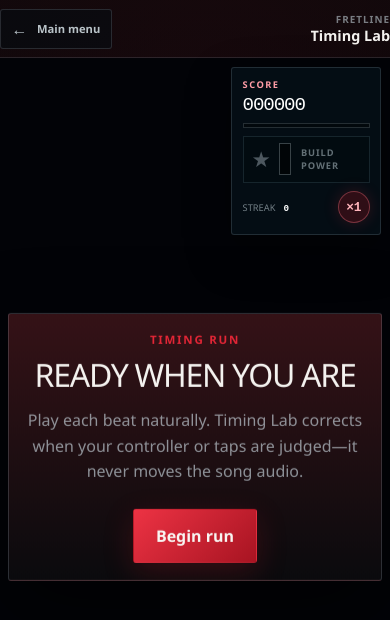
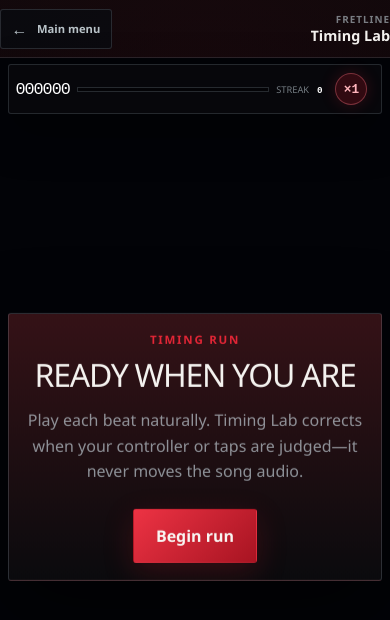
Before and after one commit to jpyrz/fretline, a React (Vite) app: page /play in a window 390 px wide. Shown: the top 620 px of the page. Built offline with nearby package versions, Linux system fonts and the light colour scheme.

Commit message:
chore: new score HUD

```diff
--- a/src/views/PlayView/PlayView.module.scss
+++ b/src/views/PlayView/PlayView.module.scss
@@ -399,23 +399,25 @@
 .scoreHud {
   position: absolute;
   z-index: 8;
-  top: 1.2rem;
-  right: clamp(0.75rem, 2.5vw, 2rem);
+  top: max(0.7rem, env(safe-area-inset-top));
+  left: 50%;
   display: grid;
-  width: 210px;
-  padding: 0.85rem;
+  width: min(560px, calc(100% - 2rem));
+  min-height: 58px;
+  align-items: center;
+  padding: 0.45rem 0.55rem;
   border: 1px solid rgba(213, 239, 251, 0.14);
   border-radius: 3px;
   color: white;
+  grid-template-columns: auto minmax(80px, 1fr) auto auto;
+  gap: 0.7rem;
   background:
-    linear-gradient(135deg, rgba(126, 17, 28, 0.62), rgba(12, 12, 15, 0.94)),
+    linear-gradient(90deg, rgba(126, 17, 28, 0.58), rgba(12, 12, 15, 0.94)),
     rgba(12, 12, 15, 0.9);
   box-shadow: 0 18px 45px rgba(0, 0, 0, 0.36);
+  transform: translateX(-50%);
 
   > button {
-    position: absolute;
-    top: 0.45rem;
-    right: 0.45rem;
     display: grid;
     width: 30px;
     height: 30px;
@@ -430,7 +432,9 @@
 }
 
 .scoreValue {
-  display: grid;
+  display: flex;
+  align-items: baseline;
+  gap: 0.4rem;
 
   span {
     color: #ff9da7;
@@ -441,9 +445,8 @@
   }
 
   strong {
-    margin-top: 0.15rem;
     font-family: ui-monospace, monospace;
-    font-size: 1.75rem;
+    font-size: 1.4rem;
     font-weight: 520;
     letter-spacing: -0.06em;
   }
@@ -452,7 +455,6 @@
 .scoreProgress {
   overflow: hidden;
   height: 5px;
-  margin: 0.7rem 0;
   border: 1px solid rgba(218, 240, 251, 0.16);
   background: rgba(0, 0, 0, 0.38);
 
@@ -462,105 +464,6 @@
     background: linear-gradient(90deg, var(--accent-deep), var(--accent-bright));
     box-shadow: 0 0 10px rgba(226, 38, 54, 0.72);
     transition: width 120ms linear;
-  }
-}
-
-.starPower {
-  display: grid;
-  min-height: 42px;
-  align-items: center;
-  margin: 0.05rem 0 0.55rem;
-  padding: 0.4rem 0.5rem;
-  border: 1px solid rgba(164, 220, 242, 0.12);
-  grid-template-columns: auto 14px 1fr;
-  gap: 0.5rem;
-  background: rgba(2, 9, 14, 0.42);
-
-  > span {
-    color: rgba(199, 216, 226, 0.38);
-    font-size: 1.35rem;
-    line-height: 1;
-    text-shadow: 0 0 12px transparent;
-    transition:
-      color 140ms ease,
-      text-shadow 140ms ease,
-      transform 140ms ease;
-  }
-
-  > div {
-    position: relative;
-    overflow: hidden;
-    width: 12px;
-    height: 32px;
-    border: 1px solid rgba(212, 240, 251, 0.26);
-    background: rgba(0, 0, 0, 0.55);
-
-    i {
-      position: absolute;
-      right: 0;
-      bottom: 0;
-      left: 0;
-      min-height: 0;
-      background: linear-gradient(180deg, #f4fdff, #5fd4ff 55%, #2478bd);
-      box-shadow: 0 0 11px rgba(92, 213, 255, 0.82);
-      transition: height 100ms linear;
-    }
-  }
-
-  > small {
-    color: rgba(224, 242, 249, 0.44);
-    font-size: 0.58rem;
-    font-weight: 800;
-    letter-spacing: 0.1em;
-    text-transform: uppercase;
-  }
-
-  &[data-ready='true'] {
-    border-color: rgba(141, 226, 255, 0.4);
-
-    > span {
-      color: #dff9ff;
-      text-shadow: 0 0 14px #5ed7ff;
-      animation: starReady 900ms ease-in-out infinite alternate;
-    }
-
-    > small {
-      color: #bceeff;
-    }
-  }
-
-  &[data-active='true'] {
-    border-color: rgba(158, 235, 255, 0.68);
-    background: linear-gradient(
-      90deg,
-      rgba(26, 132, 190, 0.38),
-      rgba(3, 20, 31, 0.72)
-    );
-    box-shadow:
-      inset 0 0 18px rgba(74, 191, 239, 0.22),
-      0 0 18px rgba(62, 181, 232, 0.18);
-
-    > span {
-      color: white;
-      text-shadow:
-        0 0 8px white,
-        0 0 18px #4ed4ff;
-      transform: scale(1.12);
-    }
-
-    > small {
-      color: #ddf8ff;
-    }
-  }
-}
-
-@keyframes starReady {
-  from {
-    transform: scale(1);
-  }
-
-  to {
-    transform: scale(1.13);
   }
 }
 
@@ -919,19 +822,21 @@
   }
 
   .scoreHud {
-    top: 0.55rem;
-    right: 0.55rem;
-    width: 150px;
-    padding: 0.65rem;
-    background: rgba(5, 17, 24, 0.82);
+    top: max(0.4rem, env(safe-area-inset-top));
+    width: calc(100% - 1rem);
+    min-height: 50px;
+    padding: 0.35rem 0.4rem;
+    grid-template-columns: auto minmax(42px, 1fr) auto auto;
+    gap: 0.45rem;
+    background: rgba(9, 9, 12, 0.86);
   }
 
   .scoreValue strong {
-    font-size: 1.2rem;
+    font-size: 1.05rem;
   }
 
-  .scoreProgress {
-    margin: 0.45rem 0;
+  .scoreValue span {
+    display: none;
   }
 
   .scoreDetails > span {
--- a/src/views/PlayView/components/ScoreHud/ScoreHud.tsx
+++ b/src/views/PlayView/components/ScoreHud/ScoreHud.tsx
@@ -27,33 +27,6 @@ export function ScoreHud({
       <div className={styles.scoreProgress} aria-hidden="true">
         <i style={{ width: `${chartProgress}%` }} />
       </div>
-      <div
-        className={styles.starPower}
-        data-active={stats.starPowerActive || undefined}
-        data-ready={
-          !stats.starPowerActive && stats.starPowerMeter >= 0.5
-            ? 'true'
-            : undefined
-        }
-      >
-        <span aria-hidden="true">★</span>
-        <div
-          aria-label={`Star power ${Math.round(stats.starPowerMeter * 100)} percent`}
-        >
-          <i
-            style={{
-              height: `${Math.round(stats.starPowerMeter * 100)}%`,
-            }}
-          />
-        </div>
-        <small>
-          {stats.starPowerActive
-            ? 'Star power'
-            : stats.starPowerMeter >= 0.5
-              ? 'Ready'
-              : 'Build power'}
-        </small>
-      </div>
       <div className={styles.scoreDetails}>
         <span>
           Streak <strong>{stats.streak}</strong>
```
Also changed, not shown: 1 other file (tests, documents, lock files or other folders).
